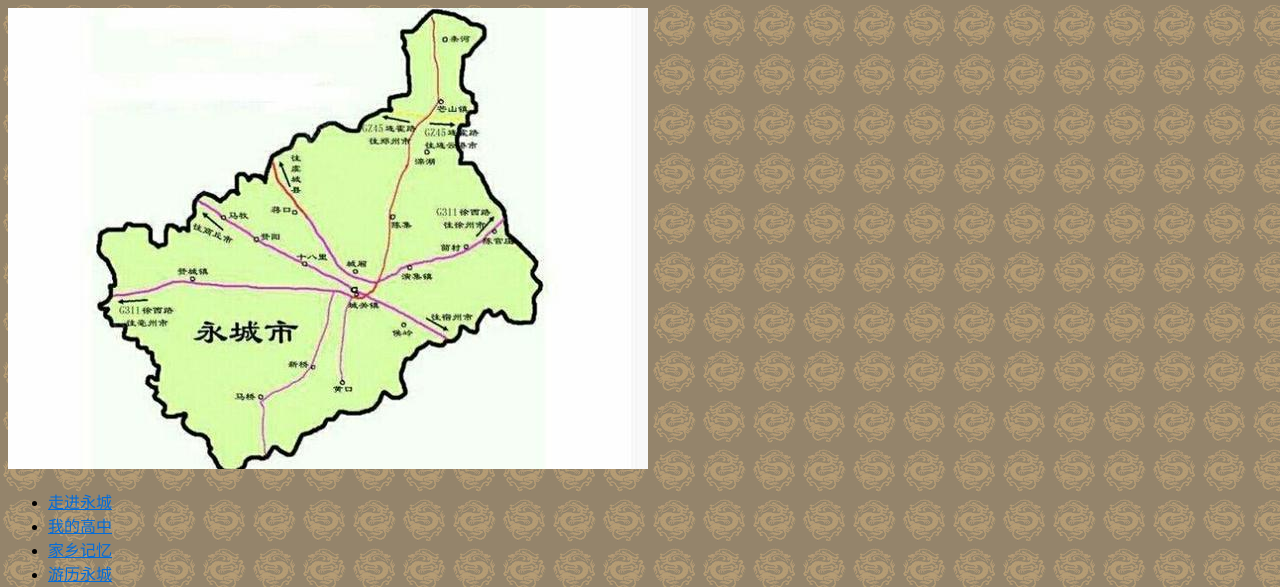
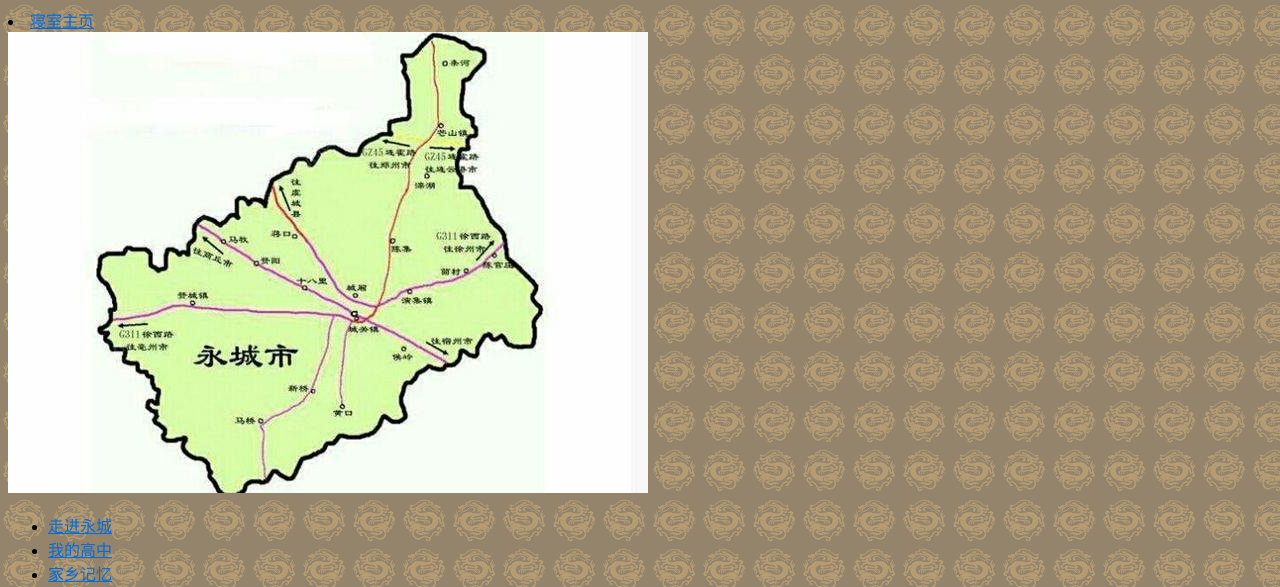
Before and after one commit to liuwenbo0/web-job-2.0, a plain HTML site: page index.html in a window 1280 px wide. Shown: the top 587 px of the page. Drawn offline with Linux system fonts and the light colour scheme.

Commit message:
Update index.html

```diff
--- a/index.html
+++ b/index.html
@@ -9,6 +9,7 @@ body {
 }
 </style>
 </head>
+	<li><a href="https://liuxynb.github.io/318-combination/">寝室主页</a></li>
 <body background="image/beijing.gif" link="#046CD9">
 <div class="header">
         <div class="top">
```
